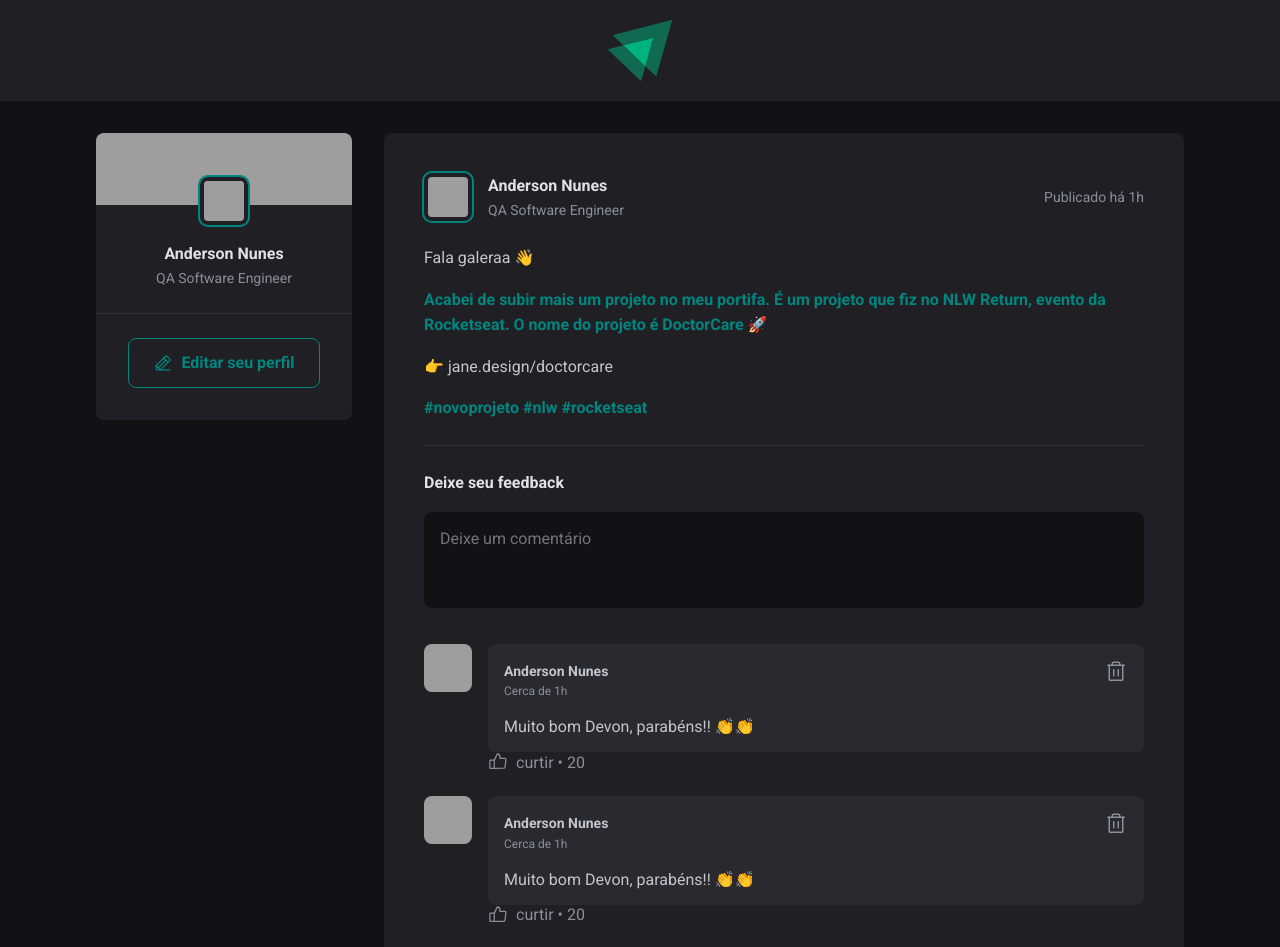
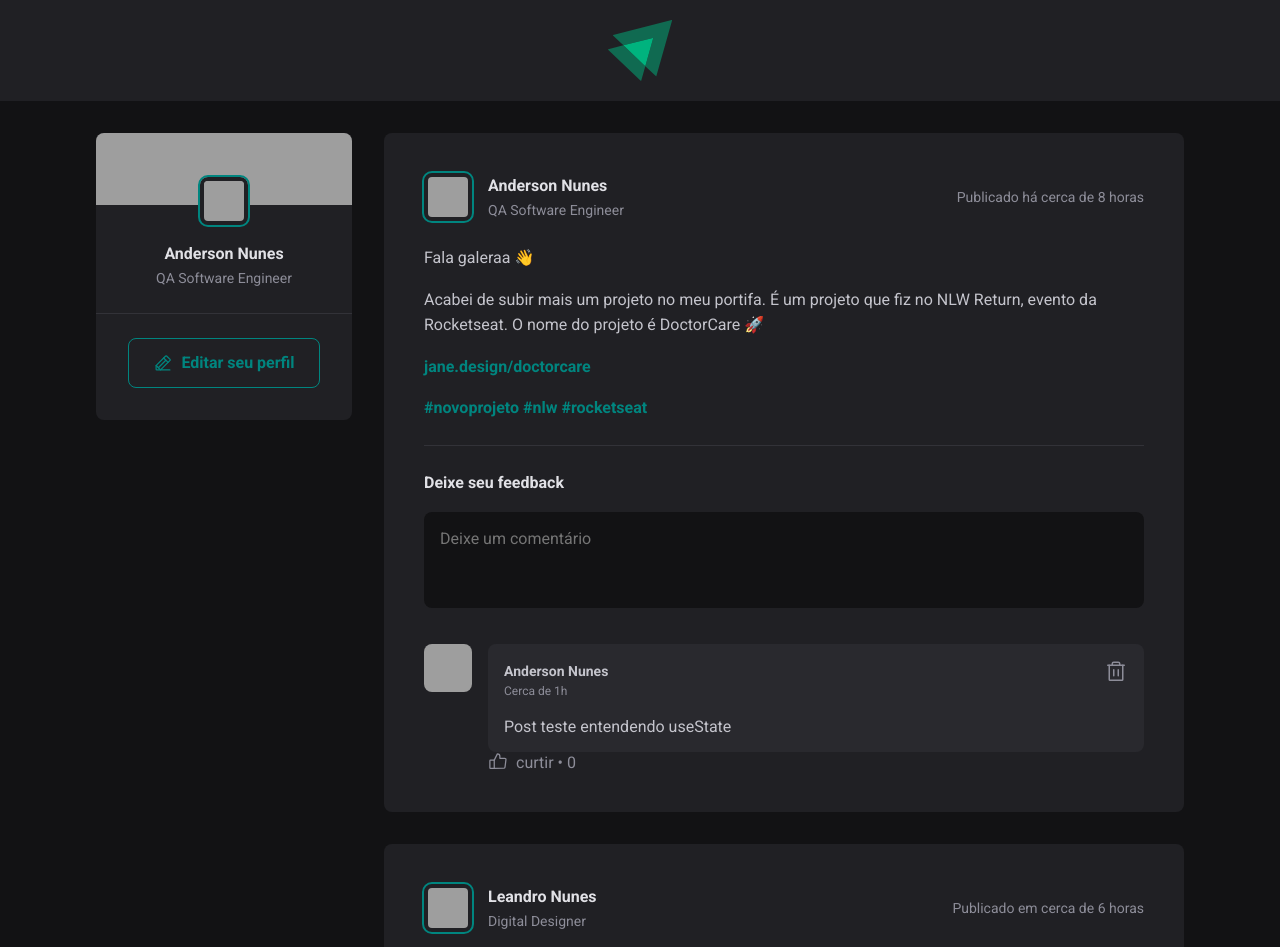
Before and after one commit to andersonanunes/rocketseat, a React (Vite) app in the folder ignite/01-fundamentos-react-js/: page / in a window 1280 px wide. Shown: the top 947 px of the page. Built offline with nearby package versions, Linux system fonts and the light colour scheme; grey boxes are pictures that could not be loaded.

Commit message:
feat: add likes no post

```diff
--- a/ignite/01-fundamentos-react-js/src/App.jsx
+++ b/ignite/01-fundamentos-react-js/src/App.jsx
@@ -8,7 +8,6 @@ import { Post } from "./components/Post"
 // author: { avatarUrl: "", name: "", role: "" }
 // publishedAt: Date
 // content: String
-
 // aqui simula o recebimento dos dados vindos do backend
 const posts = [
   {
@@ -52,6 +51,7 @@ export function App() {
           { posts.map(post => {
             return(
               <Post
+                key={post.id}
                 author={post.author}
                 content={post.content}
                 publishedAt={post.publishedAt}
--- a/ignite/01-fundamentos-react-js/src/components/Comment.jsx
+++ b/ignite/01-fundamentos-react-js/src/components/Comment.jsx
@@ -1,8 +1,23 @@
+import { useState } from 'react';
 import { Avatar } from './Avatar';
 import styles from './Comment.module.css';
 import { ThumbsUp, Trash } from 'phosphor-react';
 
-export function Comment() {
+export function Comment({ content, onDeleteComment }) {
+
+    const [likeCount, setLikeCount] = useState(0);
+
+    function handleLikeComment() {
+        setLikeCount((state) => {
+            return state + 1;
+        });
+    }
+
+    function handleDeleteComment() {
+        console.log('deletado');
+        onDeleteComment(content);
+    }
+
     return(
         <div className={ styles.comment }>
             <Avatar hasBorder={false} src='https://github.com/diego3g.png' />
@@ -13,17 +28,17 @@ export function Comment() {
                             <strong>Anderson Nunes</strong>
                             <time title='23 novembro às 19:15' dateTime='2023-11-23'>Cerca de 1h</time>
                         </div>
-                        <button title='Excluir Comentário'>
+                        <button onClick={handleDeleteComment} title='Excluir Comentário'>
                             <Trash size={24} />
                         </button>
                     </header>
-                    <p>Muito bom Devon, parabéns!! 👏👏</p>
+                    <p>{content}</p>
                 </div>
                 <footer>
-                    <button>
+                    <button onClick={handleLikeComment}>
                         <ThumbsUp size={20} />
                         curtir
-                        <span>20</span>
+                        <span>{likeCount}</span>
                     </button>
                 </footer>
             </div>
--- a/ignite/01-fundamentos-react-js/src/components/Post.jsx
+++ b/ignite/01-fundamentos-react-js/src/components/Post.jsx
@@ -1,8 +1,52 @@
+import { useState } from 'react';
 import { Avatar } from './Avatar';
 import { Comment } from './Comment';
 import styles from './Post.module.css';
 
+import { format, formatDistanceToNow } from 'date-fns';
+import ptBR from 'date-fns/locale/pt-BR';
+
 export function Post({ author, publishedAt, content }) {
+
+    const publishedDateFormatted = format(publishedAt, "dd 'de' LLLL 'às' HH:mm'h'", {
+        locale: ptBR,
+    });
+
+    const publishedDateRelativeToNow = formatDistanceToNow(publishedAt, {
+        locale: ptBR,
+        addSuffix: true,
+    })
+
+    const [comments, setComments] = useState([
+        'Post teste entendendo useState',
+    ]);
+
+    function handleCreateNewComment(e) {
+        e.preventDefault();
+        setComments([...comments, newCommentText]);
+        setNewCommentText('');
+    }
+
+    const [newCommentText, setNewCommentText] = useState('');
+
+    function handleNewCommentChange(e) {
+        setNewCommentText(e.target.value);
+        e.target.setCustomValidity('');
+    }
+
+    function handleNewCommentInvalid() {
+
+    }
+
+    function deleteComment(commentToDelete) {
+        const commentWithoutDeleteOne = comments.filter(comment => {
+            return comment =! commentToDelete;
+        })
+        setComments(commentWithoutDeleteOne);
+    }
+
+    const isNewCommentEmpty = newCommentText.length === 0;
+
     return(
         <article className={ styles.post }>
             <header>
@@ -13,29 +57,48 @@ export function Post({ author, publishedAt, content }) {
                         <span>{author.role}</span>
                     </div>
                 </div>
-                <time title='23 novembro às 19:15' dateTime='2023-11-23'>Publicado há 1h</time>
+                <time title={publishedDateFormatted} dateTime={publishedAt.toISOString()}>Publicado {publishedDateRelativeToNow}</time>
             </header>
             <div className={ styles.content }>
-                <p>Fala galeraa 👋</p>
-                <p><a href=''>Acabei de subir mais um projeto no meu portifa. É um projeto que fiz no NLW Return, evento da Rocketseat. O nome do projeto é DoctorCare 🚀</a></p>
-                <p>👉{' '} jane.design/doctorcare</p>
+                {content.map(line => {
+                    if(line.type === 'paragraph') {
+                        return <p key={line.content}>{line.content}</p>;
+                    } else if (line.type === 'link') {
+                        return <p key={line.content}><a href='#'>{line.content}</a></p>;
+                    }
+                })}
                 <p>
                     <a href='#'>#novoprojeto{' '}</a>
                     <a href='#'>#nlw {' '}</a>
                     <a href='#'>#rocketseat {' '}</a>
                 </p>
             </div>
-            <form className={ styles.commentForm }>
+            <form onSubmit={handleCreateNewComment} className={ styles.commentForm }>
                 <strong>Deixe seu feedback</strong>
-                <textarea placeholder='Deixe um comentário'></textarea>
+                <textarea
+                    name='txtcomment'
+                    value={newCommentText}
+                    placeholder='Deixe um comentário'
+                    onChange={handleNewCommentChange}
+                    required
+                    onInvalid={handleNewCommentInvalid}
+                />
                 <footer>
-                    <button type='submit'>Comentar</button>
+                    <button type='submit' disabled={isNewCommentEmpty}>
+                        Comentar
+                    </button>
                 </footer>
             </form>
             <div className={ styles.commentList }>
-                <Comment />
-                <Comment />
-                <Comment />
+                {comments.map(comment => {
+                    return (
+                        <Comment
+                            key={comment}
+                            content={comment}
+                            onDeleteComment={deleteComment}
+                        />
+                    )
+                })}
             </div>
         </article>
     );
--- a/ignite/01-fundamentos-react-js/src/components/Post.module.css
+++ b/ignite/01-fundamentos-react-js/src/components/Post.module.css
@@ -115,8 +115,13 @@
     transition: background-color 0.1s;
 }
 
-.commentForm button[type=submit]:hover {
+.commentForm button[type=submit]:not(:disabled):hover {
     background: var(--green300);
+}
+
+.commentForm button[type=submit]:disabled {
+    opacity: 0.7;
+    cursor: not-allowed;
 }
 
 .commentList {
```
Also changed, not shown: ignite/01-fundamentos-react-js/notas.txt.
